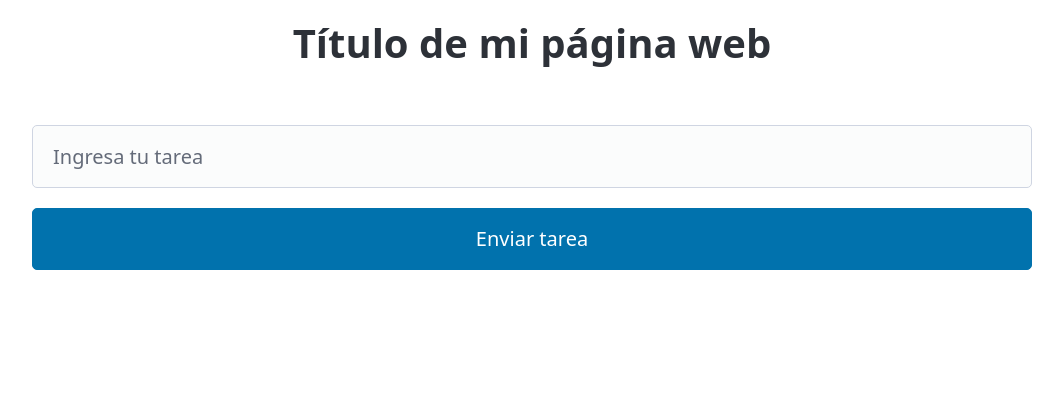
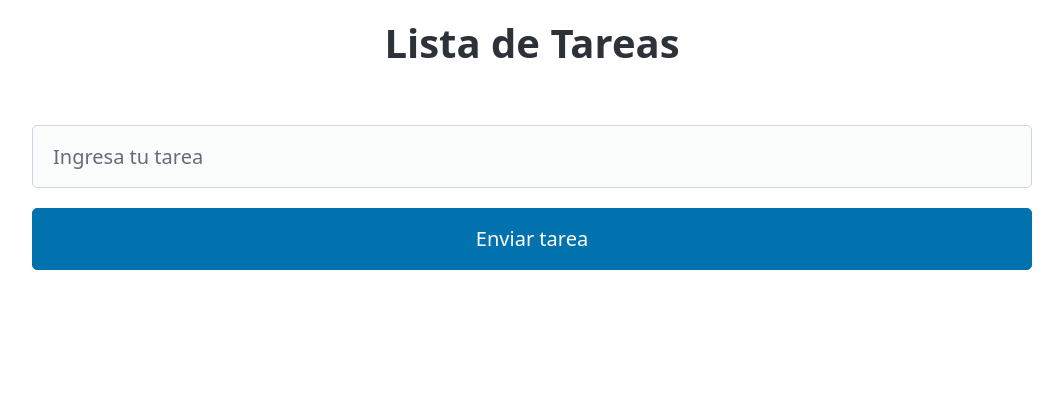
Before and after one commit to Ledyba-Dev/todo-list-crud, a plain HTML site: page index.html in a window 1280 px wide. Shown: the whole page, without its empty margins (108-1171 px from the left). Drawn offline with nearby package versions, Linux system fonts and the light colour scheme.

Commit message:
Codigo finalizado Lista de Tareas

```diff
--- a/index.html
+++ b/index.html
@@ -11,7 +11,7 @@
 
 <body>
     <header class="">
-        <h1>Título de mi página web</h1>
+        <h1>Lista de Tareas</h1>
     </header>
     <main class="container">
         <form id="formTasks">
```
